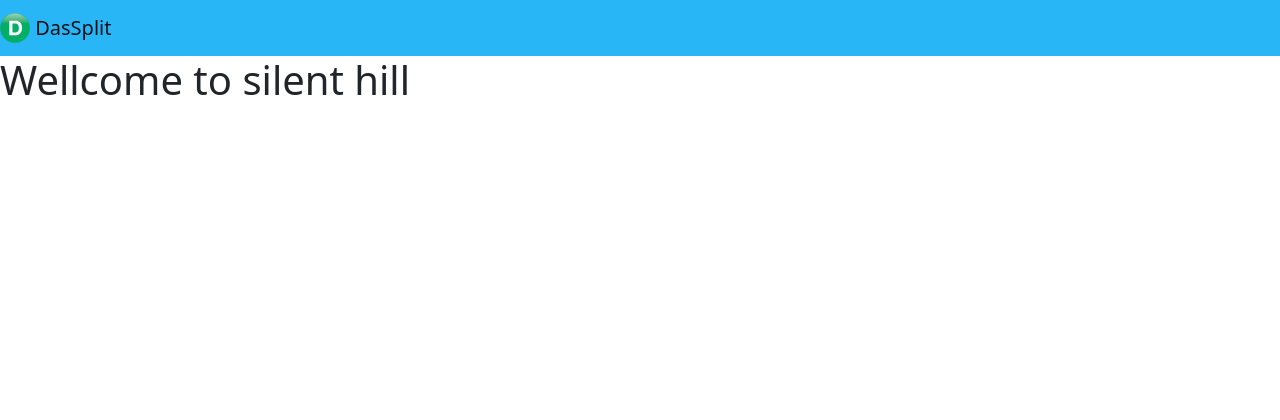
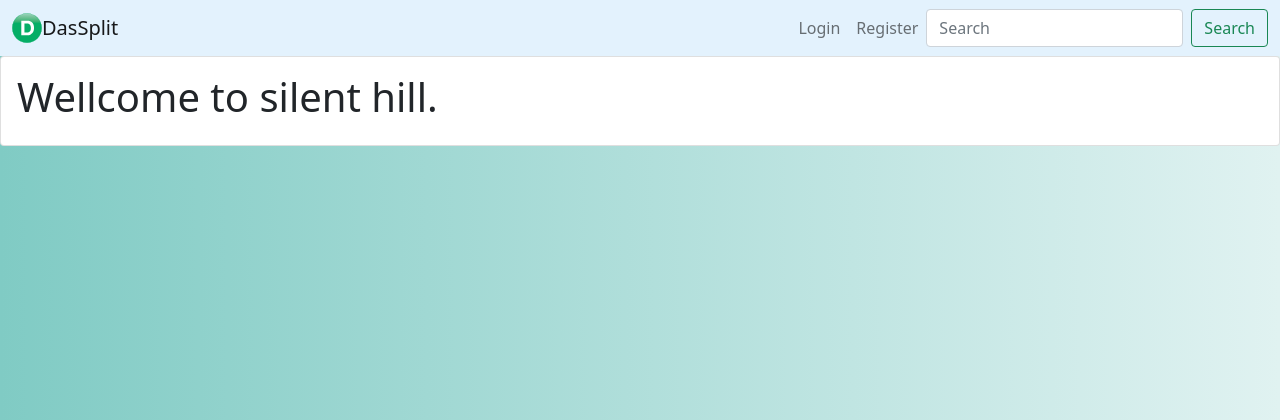
Before and after one commit to JuanArias0560/dasSplit, a Django app: page / in a window 1280 px wide. Shown: the top 420 px of the page. Run offline with Django 4.2, Linux system fonts and the light colour scheme.

Commit message:
Se agregan archivos estaticos y cambion en el home, creacion del login el estilo y cambio en el settings y url

```diff
--- a/dasSplit/dasSplit/settings.py
+++ b/dasSplit/dasSplit/settings.py
@@ -11,6 +11,7 @@ https://docs.djangoproject.com/en/4.0/ref/settings/
 """
 
 from pathlib import Path
+import os
 
 # Build paths inside the project like this: BASE_DIR / 'subdir'.
 BASE_DIR = Path(__file__).resolve().parent.parent
@@ -121,6 +122,9 @@ USE_TZ = True
 
 STATIC_URL = 'static/'
 
+MEDIA_URL = 'media/'
+MEDIA_ROOT = os.path.join(BASE_DIR,'media')
+
 # Default primary key field type
 # https://docs.djangoproject.com/en/4.0/ref/settings/#default-auto-field
 
--- /dev/null
+++ b/dasSplit/split/static/styles.css
@@ -0,0 +1,4 @@
+body{
+    background: -webkit-linear-gradient(to left,#E0F2F1,#80CBC4);
+    background: linear-gradient(to left,#E0F2F1,#80CBC4 );
+}
--- a/dasSplit/split/templates/split/home.html
+++ b/dasSplit/split/templates/split/home.html
@@ -1,23 +1,60 @@
 <!DOCTYPE html>
+{% load static %}
 <html lang="en">
 <head>
     <meta charset="UTF-8">
     <meta http-equiv="X-UA-Compatible" content="IE=edge">
     <meta name="viewport" content="width=device-width, initial-scale=1.0">
     <link href="https://cdn.jsdelivr.net/npm/bootstrap@5.1.3/dist/css/bootstrap.min.css" rel="stylesheet" integrity="sha384-1BmE4kWBq78iYhFldvKuhfTAU6auU8tT94WrHftjDbrCEXSU1oBoqyl2QvZ6jIW3" crossorigin="anonymous">
+    <link rel="stylesheet" href="{% static 'styles.css' %}">
     <title>Pagina principal</title>
-    <nav class="navbar navbar-light" style="background-color: #29B6F6;">
-        <a class="navbar-brand" href="#">
-          <img src="static/assets/d.svg" width="30" height="30" class="d-inline-block align-top" alt="">
-          DasSplit
-        </a>
+
+    <nav class="navbar navbar-expand-lg navbar-light" style="background-color: #e3f2fd;">
+        <div class="container-fluid">
+            <img src={% static 'assets/d.svg' %} width="30" height="30" class="d-inline-block align-top" alt="">
+            <a class="navbar-brand" href="">DasSplit</a>
+            <button class="navbar-toggler" type="button" data-bs-toggle="collapse" data-bs-target="#navbarSupportedContent" aria-controls="navbarSupportedContent" aria-expanded="false" aria-label="Toggle navigation">
+                <span class="navbar-toggler-icon"></span>
+            </button>
+            <div class="collapse navbar-collapse" id="navbarSupportedContent">
+                <ul class="navbar-nav ms-auto mb-2 mb-lg-0">
+                    {% if user.is_authenticated %}
+
+                    <li class="nav-item">
+                        <a class="nav-link active" href="#">Bienvenido, {{user.username}}</a>
+                    </li>
+                    <li class="nav-item">
+                    <a class="nav-link" href="#">Mi Perfil</a>
+                    </li>
+                    <li class="nav-item">
+                        <a class="nav-link" href="/logout/">Logout</a>
+                    </li>
+                    {% else %}
+                    <li class="nav-item">
+                        <a class="nav-link" href="/login/">Login</a>
+                    </li>
+                    <li class="nav-item">
+                        <a class="nav-link" href="/register/" tabindex="-1" aria-disabled="true">Register</a>
+                    </li>
+                    {% endif %}
+                </ul>
+                <form class="d-flex">
+                <input class="form-control me-2" type="search" placeholder="Search" aria-label="Search">
+                <button class="btn btn-outline-success" type="submit">Search</button>
+                </form>
+            </div>
+        </div>
     </nav>
 
 </head>
 <body>
 
     {% block content  %}
-    <h1>Wellcome to silent hill</h1>
+        <div class="card">
+            <div class="card-body">
+               <h1>Wellcome to silent hill.</h1>
+            </div>
+        </div>
     {% endblock %}
 
 </body>
--- a/dasSplit/split/urls.py
+++ b/dasSplit/split/urls.py
@@ -6,4 +6,5 @@ app_name="split"
 urlpatterns = [
     path("", views.homepage, name="homepage"),
     path("register/",views.register_request, name="register"),
+    path("login/",views.login_request, name="login"),
 ]
--- a/dasSplit/split/views.py
+++ b/dasSplit/split/views.py
@@ -1,9 +1,11 @@
 from django.shortcuts import render,redirect
 from .forms import NewUserForm
-from django.contrib.auth import login
+from django.contrib.auth import login,authenticate
 from django.contrib import messages
+from django.contrib.auth.forms import AuthenticationForm
 
 def register_request(request):
+
     if request.method == "POST":
         form = NewUserForm(request.POST)
         if form.is_valid():
@@ -12,9 +14,30 @@ def register_request(request):
             messages.success(request,"El registro fue exitoso.")
             return redirect("split:homepage")
         messages.error(request,"No se pudo registrar, inserte informacion valida")
+        redirect("split:register")
     form=NewUserForm()
     return render (request=request, template_name="split/register.html", context={"register_form":form})
 
 
+def login_request(request):
+    if request.method == "POST":
+        form = AuthenticationForm(request, data=request.POST)
+        if form.is_valid():
+            username = form.cleaned_data.get('username')
+            password = form.cleaned_data.get('password')
+            user = authenticate(username=username,password=password)
+            if user is not None:
+                login(request,user)
+                messages.info(request,f'Bienvenido de nuevo {username}')
+                return redirect("split:homepage")
+            else:
+                messages.error(request,"Usuario o contraseña invalidos")
+        else:
+            messages.error(request,"Usuario o contraseña invalidos")
+    form =AuthenticationForm()
+    return render(request=request, template_name="split/login.html", context={"login_form":form})
+
+
+
 def homepage(request):
     return render(request,'split/home.html')
```
Also changed, not shown: dasSplit/split/templates/split/login.html (added, +16 -0 lines).
